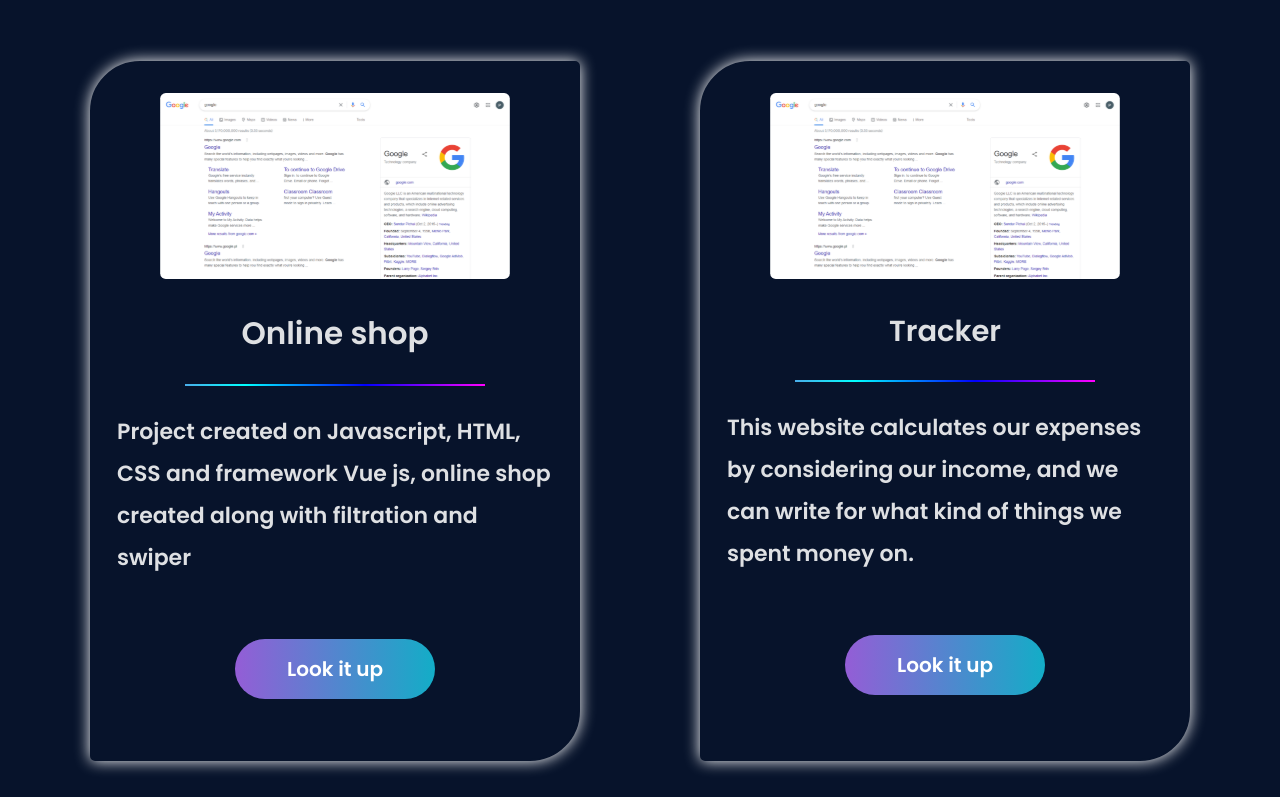
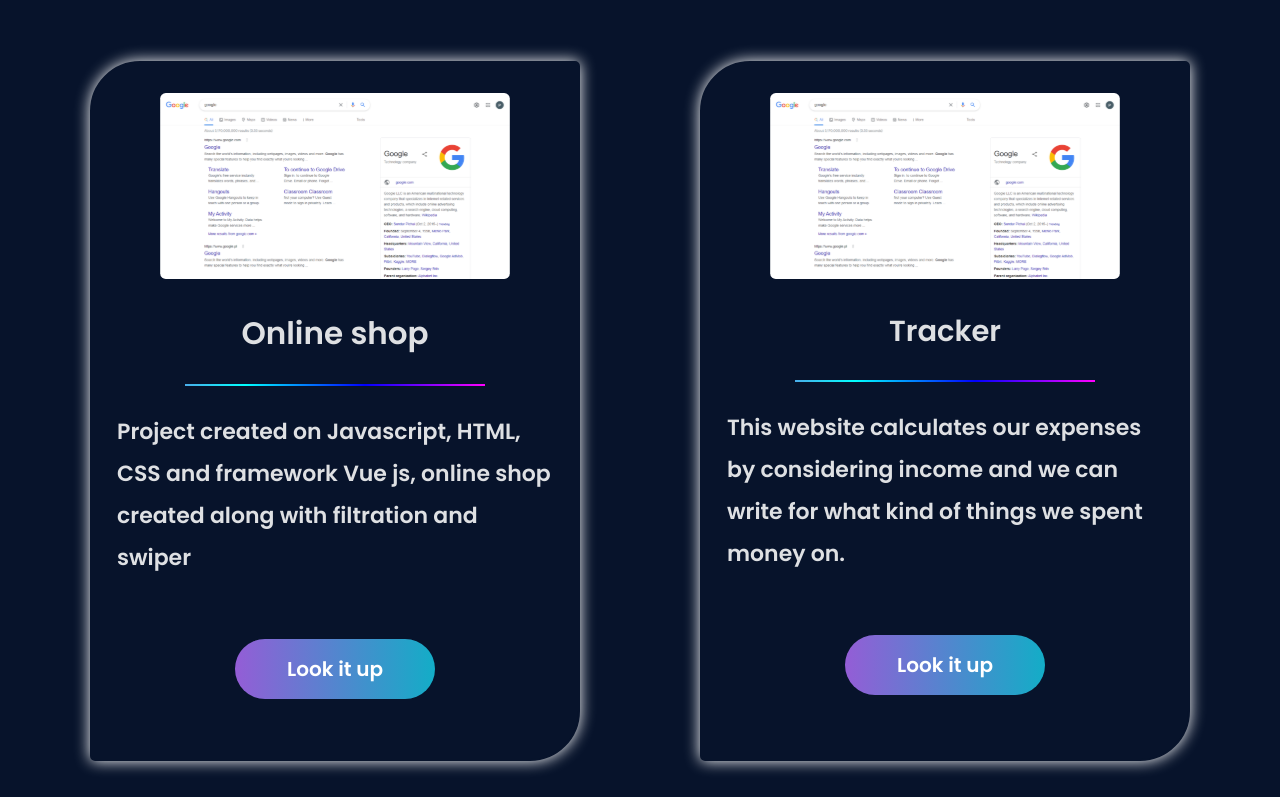
Before and after one commit to Yorvoration7/portfolio, a Vue app: page /#/projects in a window 1280 px wide. Shown: the part 364-1161 px from the top of the page. Built offline with nearby package versions, Linux system fonts and the light colour scheme.

Commit message:
Update ProjectItemfirst.vue

```diff
--- a/src/components/Projects/ProjectItemfirst.vue
+++ b/src/components/Projects/ProjectItemfirst.vue
@@ -31,7 +31,7 @@
 <div class="line"></div>
 
 <p class="project__text">
-    This website calculates our expenses by considering our income, and we can write for what kind of things we spent money on.
+    This website calculates our expenses by considering income and we can write for what kind of things we spent money on.
 </p>
 
 <a href="">
```
